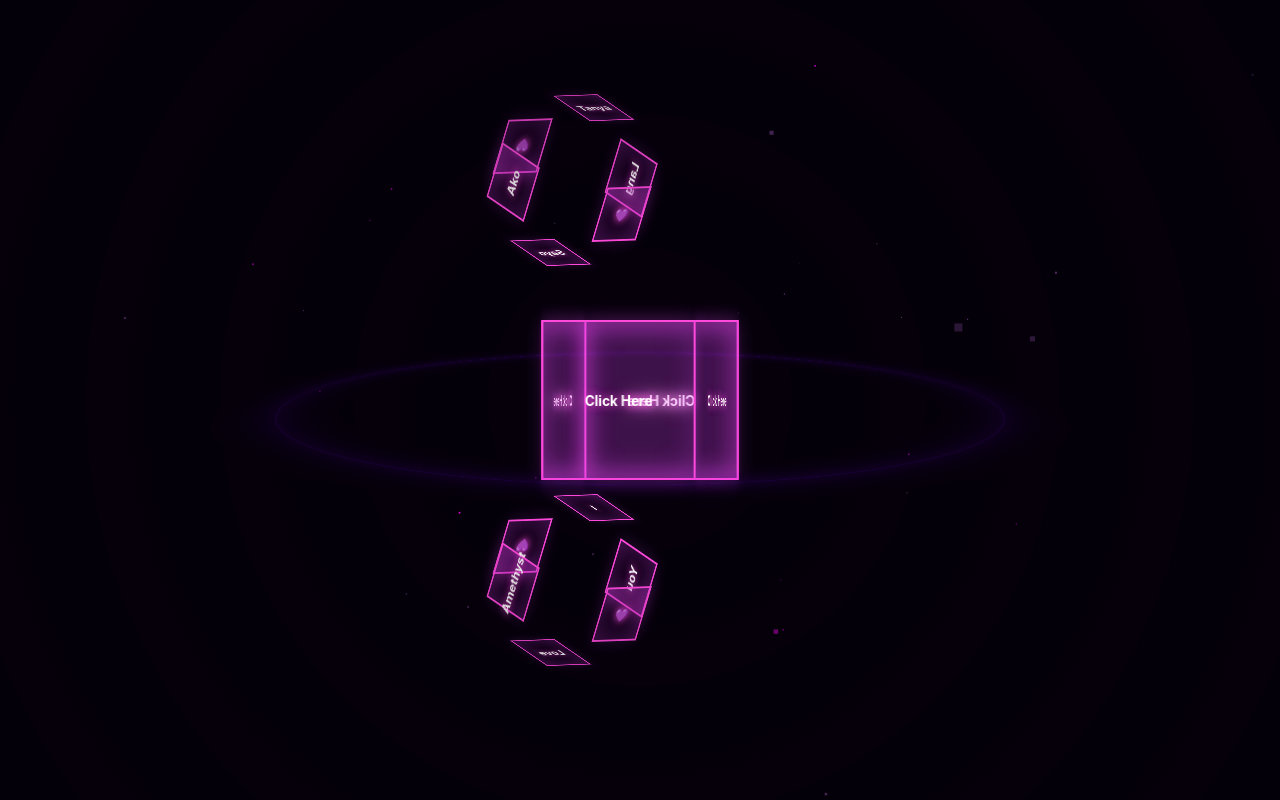
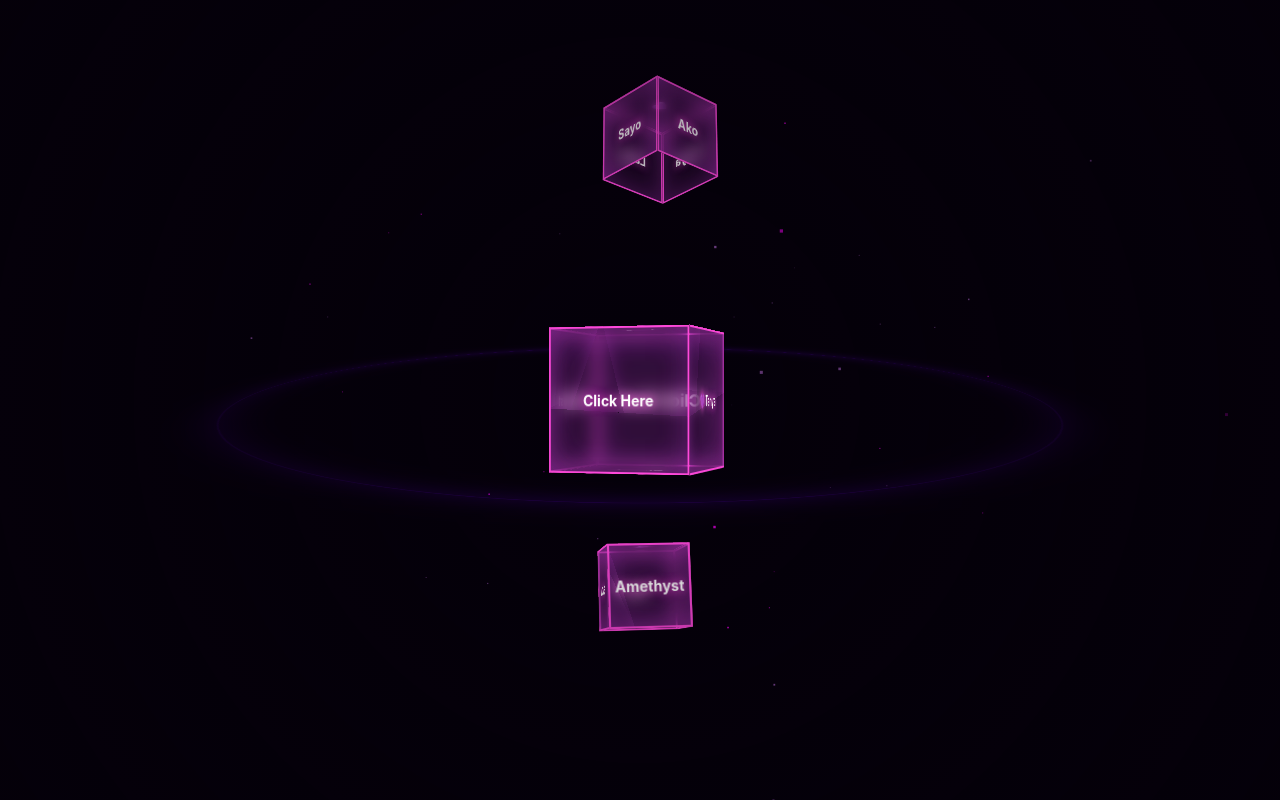
Before and after one commit to HearnsMori/amethyst, a Next.js app: page /color in a window 1280 px wide. Built offline with nearby package versions, Linux system fonts and the light colour scheme.

Commit message:
color fix

```diff
--- a/src/app/color/page.tsx
+++ b/src/app/color/page.tsx
@@ -1,10 +1,15 @@
 "use client";
 
-import React, { useState, useEffect } from 'react';
+import React, { useState, useEffect, CSSProperties } from 'react';
 import { motion, useMotionValue, useSpring, useTransform, AnimatePresence } from 'framer-motion';
 
+// --- Types ---
+type Stage = 'initial' | 'warping' | 'revealed';
+
 export default function EternalAmethyst3D() {
-  const [stage, setStage] = useState('initial'); // 'initial', 'warping', 'revealed'
+  const [stage, setStage] = useState<Stage>('initial');
+
+  // Mouse tracking for 3D Parallax
   const x = useMotionValue(0);
   const y = useMotionValue(0);
 
@@ -15,7 +20,7 @@ export default function EternalAmethyst3D() {
   const rotateY = useTransform(mouseX, [-500, 500], [-15, 15]);
 
   useEffect(() => {
-    const handleMouseMove = (e) => {
+    const handleMouseMove = (e: MouseEvent) => {
       x.set(e.clientX - window.innerWidth / 2);
       y.set(e.clientY - window.innerHeight / 2);
     };
@@ -27,10 +32,11 @@ export default function EternalAmethyst3D() {
     setStage('warping');
     setTimeout(() => {
       setStage('revealed');
-    }, 4500); // 4.5 seconds of "Traveling"
+    }, 4500);
   };
 
-  const styles = {
+  // --- Styles Object ---
+  const styles: Record<string, CSSProperties> = {
     canvas: {
       width: '100vw',
       height: '100vh',
@@ -52,22 +58,24 @@ export default function EternalAmethyst3D() {
       alignItems: 'center',
       justifyContent: 'center',
     },
+    prismStack: {
+      display: 'flex',
+      flexDirection: 'column',
+      alignItems: 'center',
+      gap: '80px', // Better spacing between cubes
+      transformStyle: 'preserve-3d',
+    },
     prism: {
-      width: '160px',
-      height: '160px',
+      width: '140px',
+      height: '140px',
       transformStyle: 'preserve-3d',
       cursor: 'pointer',
-    },
-    prisms: {
-      width: '160px',
-      height: '160px',
-      transformStyle: 'preserve-3d',
-      cursor: 'pointer',
+      position: 'relative',
     },
     prismFace: {
       position: 'absolute',
-      width: '160px',
-      height: '160px',
+      width: '140px',
+      height: '140px',
       background: 'rgba(217, 70, 239, 0.1)',
       border: '2px solid #ff49db',
       backdropFilter: 'blur(8px)',
@@ -76,39 +84,26 @@ export default function EternalAmethyst3D() {
       justifyContent: 'center',
       fontSize: '14px',
       fontWeight: 'bold',
+      textAlign: 'center',
       textShadow: '0 0 10px #ff49db',
-      boxShadow: 'inset 0 0 30px rgba(217, 70, 239, 0.3), 0 0 20px rgba(217, 70, 239, 0.2)',
-    },
-    prismsFace: {
-      position: 'absolute',
-      width: '60px',
-      height: '60px',
-      background: 'rgba(117, 10, 137, 0.1)',
-      border: '2px solid #ff49db',
-      backdropFilter: 'blur(8px)',
-      display: 'flex',
-      alignItems: 'center',
-      justifyContent: 'center',
-      fontSize: '14px',
-      fontWeight: 'bold',
-      textShadow: '0 0 10px #ff49db',
-      boxShadow: 'inset 0 0 30px rgba(217, 70, 239, 0.3), 0 0 20px rgba(217, 70, 239, 0.2)',
+      boxShadow: 'inset 0 0 30px rgba(217, 70, 239, 0.3)',
+      backfaceVisibility: 'visible',
     },
     letterContainer: {
-      width: '380px',
+      width: 'min(90vw, 420px)',
       padding: '40px',
-      background: 'rgba(20, 0, 40, 0.85)',
+      background: 'rgba(20, 0, 40, 0.9)',
       border: '1px solid #9b59b6',
       borderRadius: '24px',
       boxShadow: '0 0 60px rgba(155, 89, 182, 0.5)',
-      backdropFilter: 'blur(20px)',
+      backdropFilter: 'blur(25px)',
       transformStyle: 'preserve-3d',
       textAlign: 'center',
     },
     neonRing: {
       position: 'absolute',
-      width: '700px',
-      height: '700px',
+      width: '800px',
+      height: '800px',
       borderRadius: '50%',
       border: '2px solid #7000ff',
       boxShadow: '0 0 50px #7000ff, inset 0 0 50px #7000ff',
@@ -120,8 +115,8 @@ export default function EternalAmethyst3D() {
 
   return (
     <div style={styles.canvas}>
-      {/* Dynamic Warp Starfield */}
-      {[...Array(50)].map((_, i) => (
+      {/* Dynamic Starfield */}
+      {[...Array(60)].map((_, i) => (
         <motion.div
           key={i}
           animate={{
@@ -129,7 +124,7 @@ export default function EternalAmethyst3D() {
             opacity: [0, 1, 0]
           }}
           transition={{
-            duration: stage === 'warping' ? 0.4 : 5,
+            duration: stage === 'warping' ? 0.4 : 6,
             repeat: Infinity,
             ease: "linear",
             delay: Math.random() * 5
@@ -137,7 +132,7 @@ export default function EternalAmethyst3D() {
           style={{
             position: 'absolute',
             width: stage === 'warping' ? '1px' : '2px',
-            height: stage === 'warping' ? '150px' : '2px',
+            height: stage === 'warping' ? '200px' : '2px',
             background: i % 2 === 0 ? '#ff00ff' : '#9b59b6',
             left: `${Math.random() * 100}%`,
             top: `${Math.random() * 100}%`,
@@ -150,63 +145,57 @@ export default function EternalAmethyst3D() {
 
         <AnimatePresence mode="wait">
           {stage === 'initial' && (
-            <div>
             <motion.div
-              key="prisms1"
-              style={styles.prisms}
-              initial={{ scale: 0 }}
-              animate={{ scale: 1, rotateY: 360, rotateX: 250, rotateZ: 140 }}
-              exit={{ scale: 0, rotateZ: 180, filter: 'brightness(3) blur(10px)' }}
+              key="stack"
+              style={styles.prismStack}
+              exit={{ opacity: 0, scale: 0.5, transition: { duration: 0.5 } }}
+            >
+              {/* Top Mini Cube */}
+              <motion.div
+                style={styles.prism}
+                animate={{ rotateY: 360, rotateX: 45 }}
+                transition={{ duration: 15, repeat: Infinity, ease: "linear" }}
                 whileHover={{ scale: 1.1 }}
                 onClick={startSequence}
-              transition={{ rotateY: { duration: 12, repeat: Infinity, ease: "linear" }, scale: { type: 'spring' } }}
               >
-              <div style={{ ...styles.prismsFace, transform: 'translateZ(80px)' }}>Tanya</div>
-              <div style={{ ...styles.prismsFace, transform: 'rotateY(180deg) translateZ(80px)' }}>Sayo</div>
-              <div style={{ ...styles.prismsFace, transform: 'rotateY(90deg) translateZ(80px)' }}>Lang</div>
-              <div style={{ ...styles.prismsFace, transform: 'rotateY(-90deg) translateZ(80px)' }}>Ako</div>
-              <div style={{ ...styles.prismsFace, transform: 'rotateX(90deg) translateZ(80px)' }}>💜</div>
-              <div style={{ ...styles.prismsFace, transform: 'rotateX(-90deg) translateZ(80px)' }}>💜</div>
+                <div style={{ ...styles.prismFace, width: '80px', height: '80px', transform: 'translateZ(40px)' }}>Tanya</div>
+                <div style={{ ...styles.prismFace, width: '80px', height: '80px', transform: 'rotateY(180deg) translateZ(40px)' }}>Sayo</div>
+                <div style={{ ...styles.prismFace, width: '80px', height: '80px', transform: 'rotateY(90deg) translateZ(40px)' }}>Lang</div>
+                <div style={{ ...styles.prismFace, width: '80px', height: '80px', transform: 'rotateY(-90deg) translateZ(40px)' }}>Ako</div>
+                <div style={{ ...styles.prismFace, width: '80px', height: '80px', transform: 'rotateX(90deg) translateZ(40px)' }}>💜</div>
               </motion.div>
-            <br/>
-            <br/>
+
+              {/* Main Middle Cube */}
               <motion.div
-              key="prism"
                 style={styles.prism}
-              initial={{ scale: 0 }}
-              animate={{ scale: 1, rotateY: 360 }}
-              exit={{ scale: 0, rotateZ: 180, filter: 'brightness(3) blur(10px)' }}
+                animate={{ rotateY: -360 }}
+                transition={{ duration: 10, repeat: Infinity, ease: "linear" }}
+                whileHover={{ scale: 1.2 }}
+                onClick={startSequence}
+              >
+                <div style={{ ...styles.prismFace, transform: 'translateZ(70px)', fontSize: '18px' }}>Click Here</div>
+                <div style={{ ...styles.prismFace, transform: 'rotateY(180deg) translateZ(70px)' }}>Click Here</div>
+                <div style={{ ...styles.prismFace, transform: 'rotateY(90deg) translateZ(70px)' }}>💜 Amethyst</div>
+                <div style={{ ...styles.prismFace, transform: 'rotateY(-90deg) translateZ(70px)' }}>💜 Tanya</div>
+                <div style={{ ...styles.prismFace, transform: 'rotateX(90deg) translateZ(70px)' }}>Love</div>
+                <div style={{ ...styles.prismFace, transform: 'rotateX(-90deg) translateZ(70px)' }}>Always</div>
+              </motion.div>
+
+              {/* Bottom Mini Cube */}
+              <motion.div
+                style={styles.prism}
+                animate={{ rotateY: 360, rotateZ: 45 }}
+                transition={{ duration: 20, repeat: Infinity, ease: "linear" }}
                 whileHover={{ scale: 1.1 }}
                 onClick={startSequence}
-              transition={{ rotateY: { duration: 12, repeat: Infinity, ease: "linear" }, scale: { type: 'spring' } }}
               >
-              <div style={{ ...styles.prismFace, transform: 'translateZ(80px)' }}>Click Here</div>
-              <div style={{ ...styles.prismFace, transform: 'rotateY(180deg) translateZ(80px)' }}>Click Here</div>
-              <div style={{ ...styles.prismFace, transform: 'rotateY(90deg) translateZ(80px)' }}>Click Here</div>
-              <div style={{ ...styles.prismFace, transform: 'rotateY(-90deg) translateZ(80px)' }}>Click Here</div>
-              <div style={{ ...styles.prismFace, transform: 'rotateX(90deg) translateZ(80px)' }}>💜 Amethyst</div>
-              <div style={{ ...styles.prismFace, transform: 'rotateX(-90deg) translateZ(80px)' }}>💜 Tanya </div>
+                <div style={{ ...styles.prismFace, width: '80px', height: '80px', transform: 'translateZ(40px)' }}>I</div>
+                <div style={{ ...styles.prismFace, width: '80px', height: '80px', transform: 'rotateY(180deg) translateZ(40px)' }}>Love</div>
+                <div style={{ ...styles.prismFace, width: '80px', height: '80px', transform: 'rotateY(90deg) translateZ(40px)' }}>You</div>
+                <div style={{ ...styles.prismFace, width: '80px', height: '80px', transform: 'rotateY(-90deg) translateZ(40px)' }}>Amethyst</div>
+                <div style={{ ...styles.prismFace, width: '80px', height: '80px', transform: 'rotateX(90deg) translateZ(40px)' }}>💜</div>
               </motion.div>
-            <br/>
-            <br/>
-            <motion.div
-              key="prisms2"
-              style={styles.prisms}
-              initial={{ scale: 0 }}
-              animate={{ scale: 1, rotateY: 360, rotateX: 250, rotateZ: 140 }}
-              exit={{ scale: 0, rotateZ: 180, filter: 'brightness(3) blur(10px)' }}
-              whileHover={{ scale: 1.1 }}
-              onClick={startSequence}
-              transition={{ rotateY: { duration: 12, repeat: Infinity, ease: "linear" }, scale: { type: 'spring' } }}
-            >
-              <div style={{ ...styles.prismsFace, transform: 'translateZ(80px)' }}>I</div>
-              <div style={{ ...styles.prismsFace, transform: 'rotateY(180deg) translateZ(80px)' }}>Love</div>
-              <div style={{ ...styles.prismsFace, transform: 'rotateY(90deg) translateZ(80px)' }}>You</div>
-              <div style={{ ...styles.prismsFace, transform: 'rotateY(-90deg) translateZ(80px)' }}>Amethyst</div>
-              <div style={{ ...styles.prismsFace, transform: 'rotateX(90deg) translateZ(80px)' }}>💜</div>
-              <div style={{ ...styles.prismsFace, transform: 'rotateX(-90deg) translateZ(80px)' }}>💜</div>
             </motion.div>
-            </div>
           )}
 
           {stage === 'warping' && (
@@ -215,11 +204,10 @@ export default function EternalAmethyst3D() {
               initial={{ opacity: 0 }}
               animate={{ opacity: [0, 1, 0] }}
               transition={{ duration: 1.5, repeat: Infinity }}
-              style={{ position: 'absolute', textAlign: 'center' }}
+              style={{ position: 'absolute', textAlign: 'center', zIndex: 100 }}
             >
-              <h2 style={{ letterSpacing: '12px', color: '#ff49db', textShadow: '0 0 20px #ff49db' }}>
-                I LOVE YOU SO MUCH...
-                    PLEASE WAIT...
+              <h2 style={{ letterSpacing: '10px', color: '#ff49db', textShadow: '0 0 20px #ff49db', lineHeight: '2' }}>
+                I LOVE YOU SO MUCH...<br/>PLEASE WAIT...
               </h2>
             </motion.div>
           )}
@@ -228,8 +216,8 @@ export default function EternalAmethyst3D() {
             <motion.div
               key="letter"
               initial={{ opacity: 0, scale: 0.3, translateZ: -1000, rotateX: 45 }}
-              animate={{ opacity: 1, scale: 1, translateZ: 150, rotateX: 0 }}
-              transition={{ duration: 1.5, type: 'spring', damping: 200 }}
+              animate={{ opacity: 1, scale: 1, translateZ: 200, rotateX: 0 }}
+              transition={{ duration: 11, type: 'spring', bounce: 0.4 }}
               style={styles.letterContainer}
             >
               <motion.div
@@ -237,23 +225,21 @@ export default function EternalAmethyst3D() {
                 animate={{ opacity: 1 }}
                 transition={{ delay: 0.8 }}
               >
-                <h2 style={{ color: '#ff49db', marginBottom: '25px', letterSpacing: '3px', fontSize: '1.5rem' }}>
+                <h2 style={{ color: '#ff49db', marginBottom: '25px', letterSpacing: '2px', fontSize: '1.6rem' }}>
                   My Dearest Amethyst
                 </h2>
-                <p style={{ fontSize: '1rem', lineHeight: '1.8', color: '#fff', fontWeight: '300' }}>
-                  You don't have to be perfect love.
-                    Just be you lng.
-                    I am here not for anything or reason. I unconditionally love you.
-                    I am here to understand you,
-                  <span style={{ color: '#d946ef', fontWeight: 'bold' }}> Amethyst.</span>,
-                  At sa pinakamahirap mong araw, I am on your side.
-                  Take your time. I am not here to own you or to rush you, I like who you are becoming.
+                <div style={{ fontSize: '0.73rem', lineHeight: '1.8', color: '#eee', textAlign: 'justify' }}>
+                  <p>You don&apos;t have to be perfect love. Just be you lang.</p>
+                  <p>I am here not for anything or reason. I unconditionally love you. I am here to understand you,
+                    <span style={{ color: '#d946ef', fontWeight: 'bold' }}> Amethyst.</span>
                   </p>
+                  <p style={{ marginTop: '10px' }}>At sa pinakamahirap mong araw, I am on your side. Take your time. I am not here to own you or to rush you, I like who you are becoming.</p>
+                </div>
 
                 <motion.div
-                  animate={{ y: [0, -10, 0], scale: [1, 1.1, 1] }}
+                  animate={{ y: [0, -12, 0], scale: [1, 1.2, 1] }}
                   transition={{ duration: 2, repeat: Infinity }}
-                  style={{ marginTop: '30px', fontSize: '2.5rem', filter: 'drop-shadow(0 0 10px #ff49db)' }}
+                  style={{ marginTop: '30px', fontSize: '3rem', filter: 'drop-shadow(0 0 15px #ff49db)' }}
                 >
                   💜
                 </motion.div>
@@ -262,13 +248,14 @@ export default function EternalAmethyst3D() {
                   onClick={() => setStage('initial')}
                   style={{
                     marginTop: '30px',
-                    background: 'transparent',
+                    background: 'rgba(112, 0, 255, 0.2)',
                     border: '1px solid #7000ff',
-                    color: '#7000ff',
-                    padding: '10px 24px',
+                    color: '#fff',
+                    padding: '12px 28px',
                     borderRadius: '50px',
                     cursor: 'pointer',
-                    fontSize: '0.8rem'
+                    fontSize: '0.85rem',
+                    transition: 'all 0.3s'
                   }}
                 >
                   REPLAY JOURNEY
@@ -283,7 +270,7 @@ export default function EternalAmethyst3D() {
       <div style={{
         position: 'fixed', top: 0, left: 0, right: 0, bottom: 0,
         pointerEvents: 'none',
-        background: 'radial-gradient(circle at center, transparent 20%, rgba(5, 0, 10, 0.9) 100%)'
+        background: 'radial-gradient(circle at center, transparent 10%, rgba(5, 0, 10, 0.95) 100%)'
       }} />
     </div>
   );
```
Lines whose indentation alone changed are shown as unchanged.
